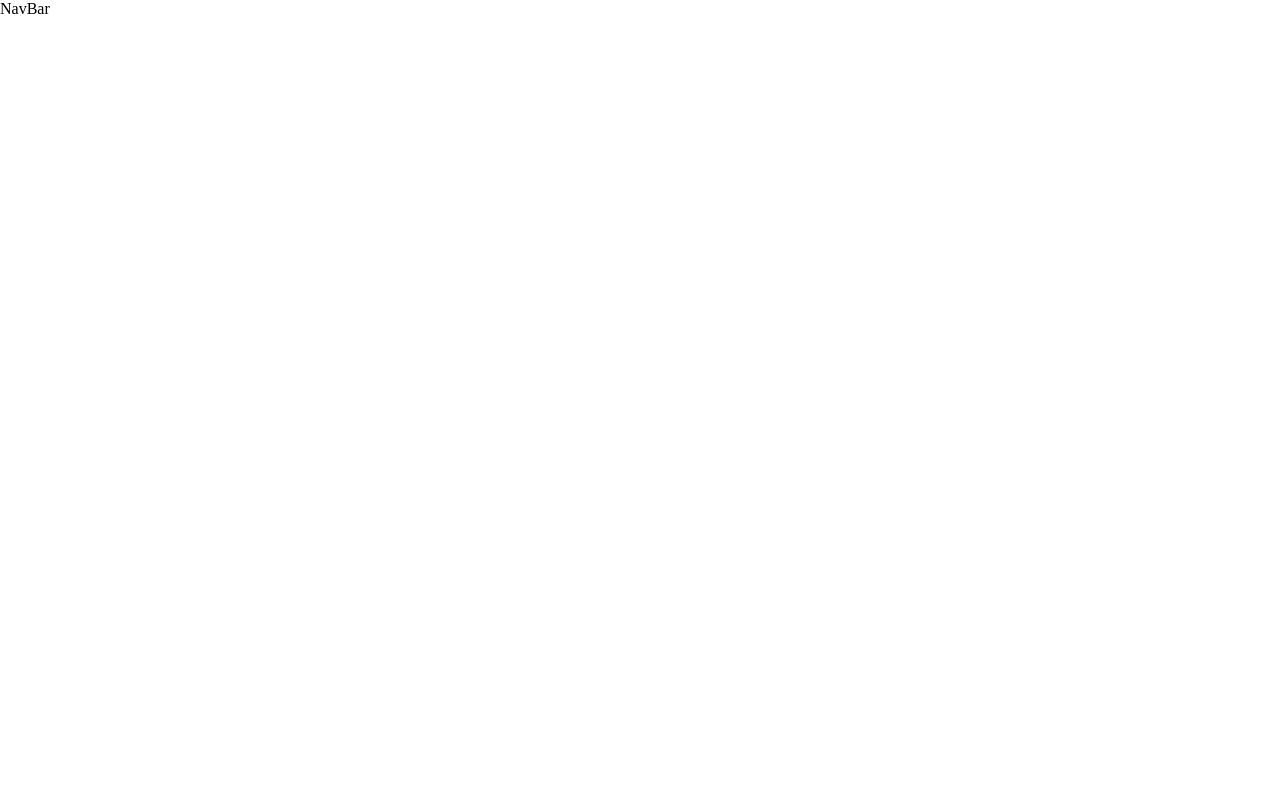
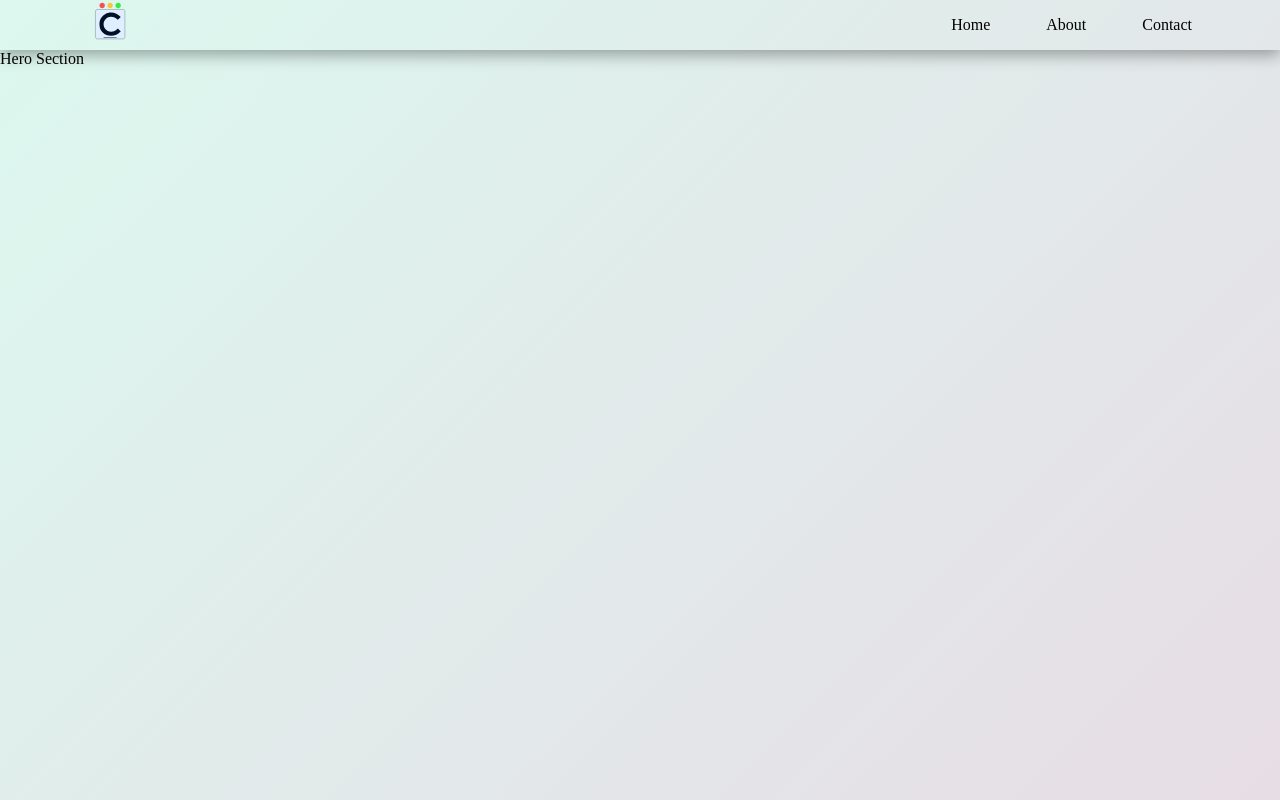
Before and after one commit to dacharch/CodeFitz, a React (Create React App) app: page / in a window 1280 px wide. Built offline with nearby package versions, Linux system fonts and the light colour scheme.

Commit message:
NavBar is done

```diff
--- a/package.json
+++ b/package.json
@@ -8,8 +8,6 @@
     "@testing-library/user-event": "^13.5.0",
     "react": "^18.3.1",
     "react-dom": "^18.3.1",
-    "react-router": "^6.26.2",
-    "react-router-dom": "^6.26.2",
     "react-scripts": "5.0.1",
     "web-vitals": "^2.1.4"
   },
--- a/src/App.js
+++ b/src/App.js
@@ -1,11 +1,11 @@
-import './App.css';
+import Hero from './components/HeroSection/Hero';
 import { NavBar } from './components/NavBar/NavBar';
-
 function App() {
   return (
-     <>
+     <div className='container'>
         <NavBar/>
-     </>
+        <Hero/>
+     </div>
   );
 }
 
--- a/src/components/HeroSection/Hero.js
+++ b/src/components/HeroSection/Hero.js
@@ -0,0 +1,12 @@
+import "./Hero.css"
+
+
+const Hero = () => {
+   return (
+       <div>
+         Hero Section
+       </div>
+  )
+}
+
+export default Hero
--- a/src/components/NavBar/NavBar.css
+++ b/src/components/NavBar/NavBar.css
@@ -0,0 +1,20 @@
+.nav-bar{
+    width:100% ;
+    height:50px ;
+    padding:0.5rem 5.5rem ;
+    display: flex;
+    align-items: center;
+    justify-content: space-between;
+    box-shadow: rgba(0, 0, 0, 0.35) 0px 5px 15px;
+}
+
+.nav-bar img{
+    height: 60px;
+    width:50px ;
+}
+
+.url-list ul li{
+     list-style: none;
+     display: inline;
+     margin-left: 3.5rem;
+}
--- a/src/components/NavBar/NavBar.js
+++ b/src/components/NavBar/NavBar.js
@@ -1,8 +1,28 @@
 import React from 'react'
-import "./NavBar"
+import "./NavBar.css"
+import logo from "../../images/icon.svg"
 
 export const NavBar = () => {
   return (
-    <div>NavBar</div>
+    <div className='nav-bar'>
+    <div>
+    <img  className="logo" src={logo} alt="image not found"/>
+    </div>
+
+      <div className='url-list'>
+          <ul>
+             <li>
+              <a>Home</a>
+            </li>
+             <li>
+              <a>About</a>
+              </li>
+             <li>
+               <a>Contact</a>
+            </li>
+          </ul>
+      </div>
+
+    </div>
   )
 }
--- a/src/index.css
+++ b/src/index.css
@@ -3,3 +3,11 @@
   padding:0 ;
   box-sizing: border-box;
 }
+
+.container{
+  height:100vh;
+  width: 100%;
+  background-color: #fee2f8;
+  background-image:linear-gradient(315deg,#e7dde5,#dcf8ef);
+
+}
```
Also changed, not shown: src/constants/constants.js (added), src/images/icon.svg (added).
